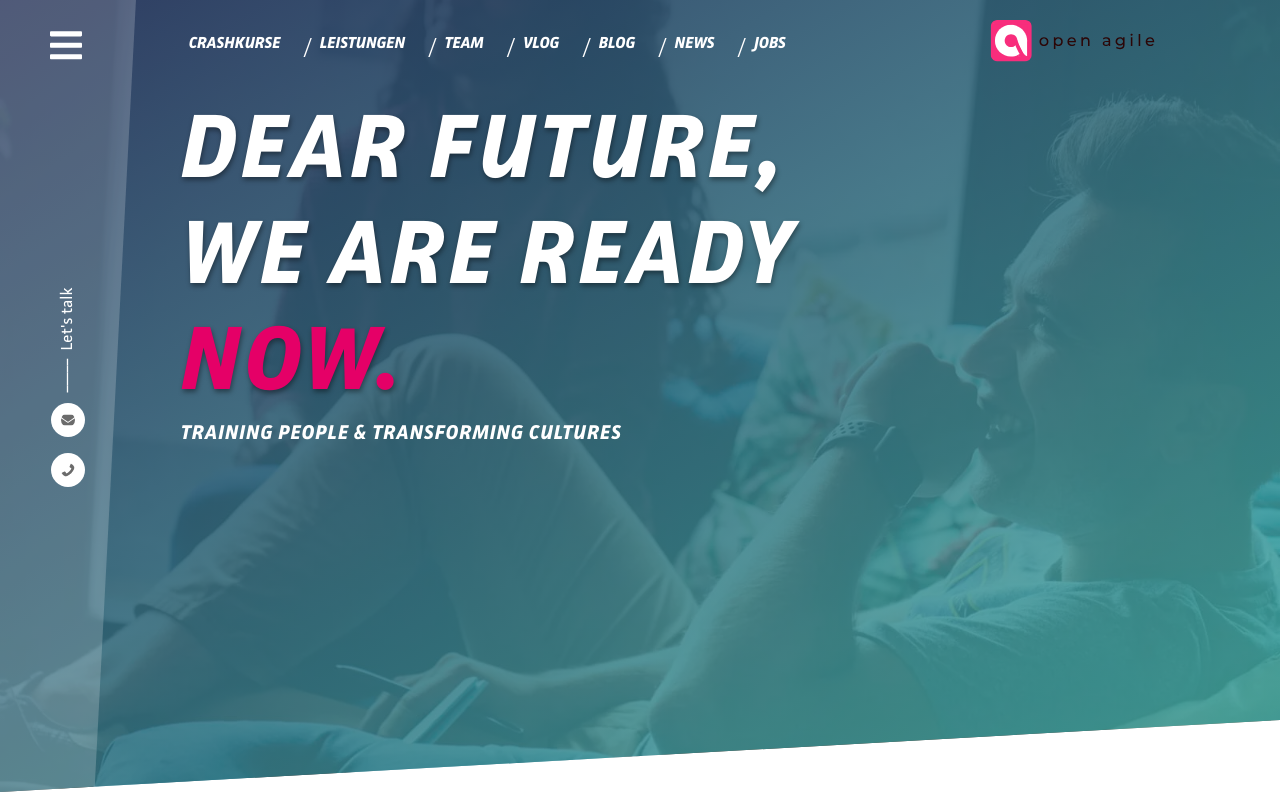
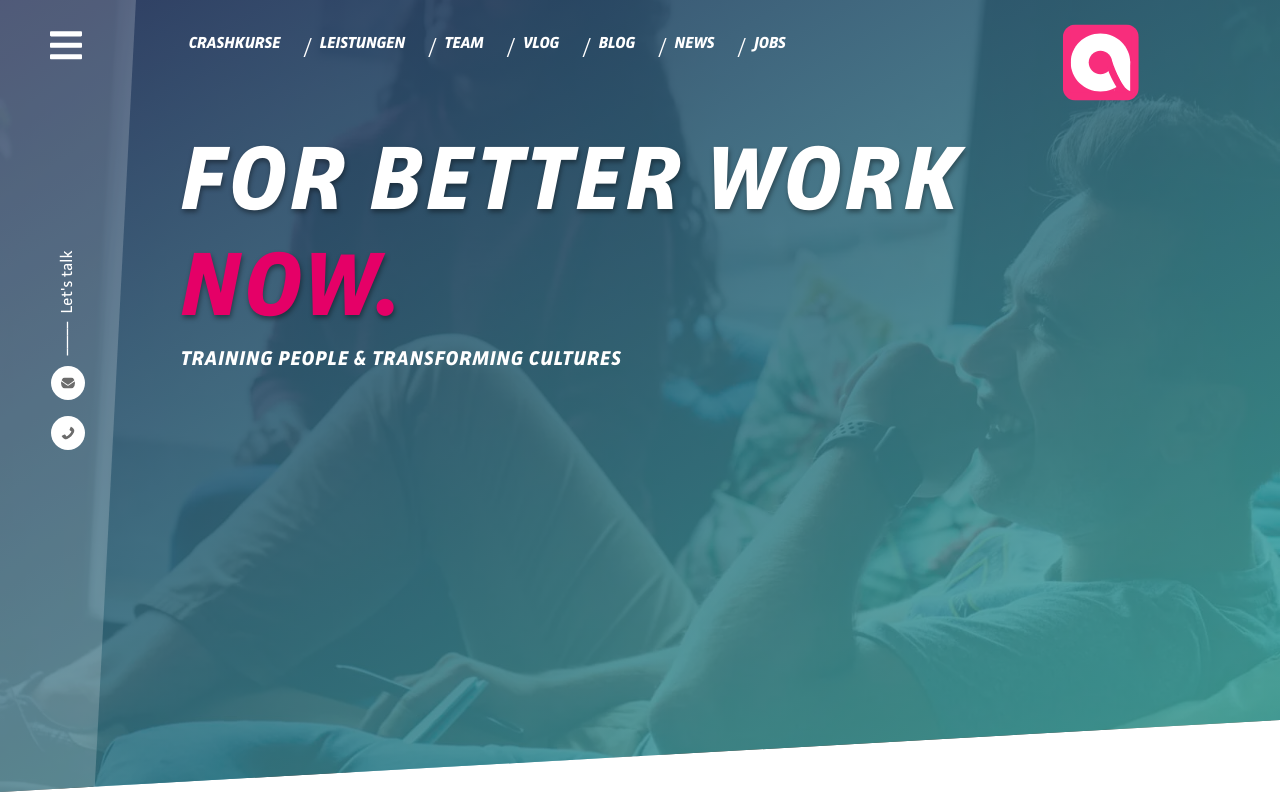
Before and after one commit to renedominguezpalenzuela/open-agile, a Next.js app: page / in a window 1280 px wide. Shown: the top 800 px of the page. Built offline with nearby package versions, Linux system fonts and the light colour scheme; a web font is replaced by a local one.

Commit message:
Cambios Pedidos por SAM

```diff
--- a/components/Content01.js
+++ b/components/Content01.js
@@ -28,12 +28,12 @@ export default function Content01() {
           <MenuSuperior />
             {/* <!-- Contenido Principal --> */}
 
-
+{/* Contenido en pantalla ancha */}
           <div className="row ms-3 mt-3  d-none d-lg-block">
             <h1 id="title">
               <div className="font_facit_title ">
-                <p>Dear future,</p>
-                <p>we are ready</p>
+                <p>FOR BETTER WORK</p>
+                {/* <p>we are ready</p> */}
               </div>
               <span className="font_facit_title font_facit_title_purple">
                   now.
@@ -44,11 +44,13 @@ export default function Content01() {
             </p>
           </div>
 
+
+{/* Contenido en pantalla estrecha */}
           <div className="row ms-3 mt-3  d-lg-none">
             <h1 id="title">
                <div className="font_facit_title_small">
-                <p>Dear future,</p>
-                <p>we are ready</p>
+                <p>FOR BETTER WORK</p>
+                {/* <p>we are ready</p> */}
                </div>
                <span className="font_facit_title_small font_facit_title_purple">
                   now.
--- a/components/Content02Final.js
+++ b/components/Content02Final.js
@@ -9,7 +9,7 @@ export default function Content02Final() {
 
       <p className="font_title5">Dolorem ipsum</p>
       <p className="font_title4">
-            Die TAM lebt von ihrer wertschätzenden Kultur. Egal, ob in den
+            Die Open Agile lebt von ihrer wertschätzenden Kultur. Egal, ob in den
             Trainings oder unter den MitarbeiterInnen der Akademie – jedes
             Individuum wird als gleichwertig angesehen und mit all seinen
             Stärken und Schwächen akzeptiert. Wir arbeiten mit flexiblen Rollen,
@@ -23,7 +23,7 @@ export default function Content02Final() {
 
       <p className="font_title5">dolor sit amet</p>
       <p className="font_title4">
-            Die TAM lebt von ihrer wertschätzenden Kultur. Egal, ob in den
+            Die Open Agile lebt von ihrer wertschätzenden Kultur. Egal, ob in den
             Trainings oder unter den MitarbeiterInnen der Akademie – jedes
             Individuum wird als gleichwertig angesehen und mit all seinen
             Stärken und Schwächen akzeptiert. Wir arbeiten mit flexiblen Rollen,
@@ -38,7 +38,7 @@ export default function Content02Final() {
 
       <p className="font_title5">consectetur, adipisci</p>
       <p className="font_title4">
-            Die TAM lebt von ihrer wertschätzenden Kultur. Egal, ob in den
+            Die Open Agile lebt von ihrer wertschätzenden Kultur. Egal, ob in den
             Trainings oder unter den MitarbeiterInnen der Akademie – jedes
             Individuum wird als gleichwertig angesehen und mit all seinen
             Stärken und Schwächen akzeptiert. Wir arbeiten mit flexiblen Rollen,
--- a/components/Content03.js
+++ b/components/Content03.js
@@ -18,7 +18,7 @@ export default function Content03 ({imagen,texto_alt } ) {
     </div>
 
     <div className="row justify-content-center font_card_texto mt-2 ">
-        Bilden bei der TAM aus
+        Bilden bei der Open Agile aus
     </div>
 
     <div className="row mt-5 mb-5 pb-5">
--- a/components/Footer.js
+++ b/components/Footer.js
@@ -10,7 +10,7 @@ export default function Footer() {
 
     <div id="rowfoot01" className="row color_background footer_path ps-2  mt-5 pt-5">
       <div className="col-auto ">
-        <div className="font_facit_title_small p-3">TAM NEWSLETTER</div>
+        <div className="font_facit_title_small p-3">OPEN AGILE NEWSLETTER</div>
         <div className="font_facit_text_small ps-3">LASS UNS IN KONTAKT BLEIBEN</div>
       </div>
 
@@ -75,11 +75,11 @@ export default function Footer() {
 
       <div className="col">
         <div>
-          <img className="img-fluid  " src='img/logo/1.svg' />
+          <img className="img-fluid   logo-img-footer" src='img/logo/4.svg' />
         </div>
-        <div className="font_facit_text_very_small">
+        <div className="font_facit_text_very_small mt-1">
 
-           Die TAM hilft Unternehmen dabei, ihre MitarbeiterInnen zu entwickeln und Kulturen zu transformieren. Mit über 40 Jahren Erfahrung und über 1000 ausgebildeten Trainerinnen und Trainern zählt sie zu den renommiertesten Akademien Deutschlands.
+           Die Open Agile hilft Unternehmen dabei, ihre MitarbeiterInnen zu entwickeln und Kulturen zu transformieren. Mit über 40 Jahren Erfahrung und über 1000 ausgebildeten Trainerinnen und Trainern zählt sie zu den renommiertesten Akademien Deutschlands.
         </div>
 
         <div>
@@ -87,8 +87,11 @@ export default function Footer() {
         </div>
 
       </div>
-      <div className="col">
+      <div className="col ">
+
+      <div className="row ">
         <div className="font_facit_text_very_small mt-3">KONTAKT</div>
+        </div>
 
 
         <div className="row ">
@@ -104,9 +107,9 @@ export default function Footer() {
 
 
       <div className="col">
-        <div className="font_facit_text_very_small mt-3">DIE TAM</div>
+        <div className="font_facit_text_very_small mt-3">DIE OPEN AGILE</div>
         <div className="font_facit_text_very_very_small_gris mt-3">
-          <div >About TAM</div>
+          <div >About Open Agile</div>
           <div>Trainings</div>
           <div>Das Team</div>
           <div>Jobs</div>
--- a/components/MenuSuperior.js
+++ b/components/MenuSuperior.js
@@ -84,10 +84,11 @@ export default function MenuSuperior() {
     </div>
 
 
-    <div className="col  ">
+    <div className="col     d-flex flex-row-reverse ">
       {/* <img className="img-fluid  "  src="img/logo01.png" /> */}
 
-      <img className="img-fluid logo-img"  src="img/logo/1.svg" />
+     <div> <img className="img-fluid logo-img"  src="img/logo/5.svg" /></div>
+      {/* <div>Texto</div> */}
 
     </div>
 
--- a/styles/fonts.css
+++ b/styles/fonts.css
@@ -50,7 +50,7 @@
     font-family: Facit-BoldItalic;
     color: #ffffff;
     text-align: left;
-    font-size: 40px;
+    font-size: 25px;
     line-height: 1;
     font-weight: 500;
 
--- a/styles/globals.css
+++ b/styles/globals.css
@@ -417,5 +417,10 @@ div.vertical-line{
 
 
   .logo-img {
-    transform: scale(1.4);
+    transform: scale(1.1);
   }
+
+
+  .logo-img-footer {
+    transform: scale(1.2);
+  }
```
Also changed, not shown: public/img/logo/4.svg (added), public/img/logo/5.svg (added).
